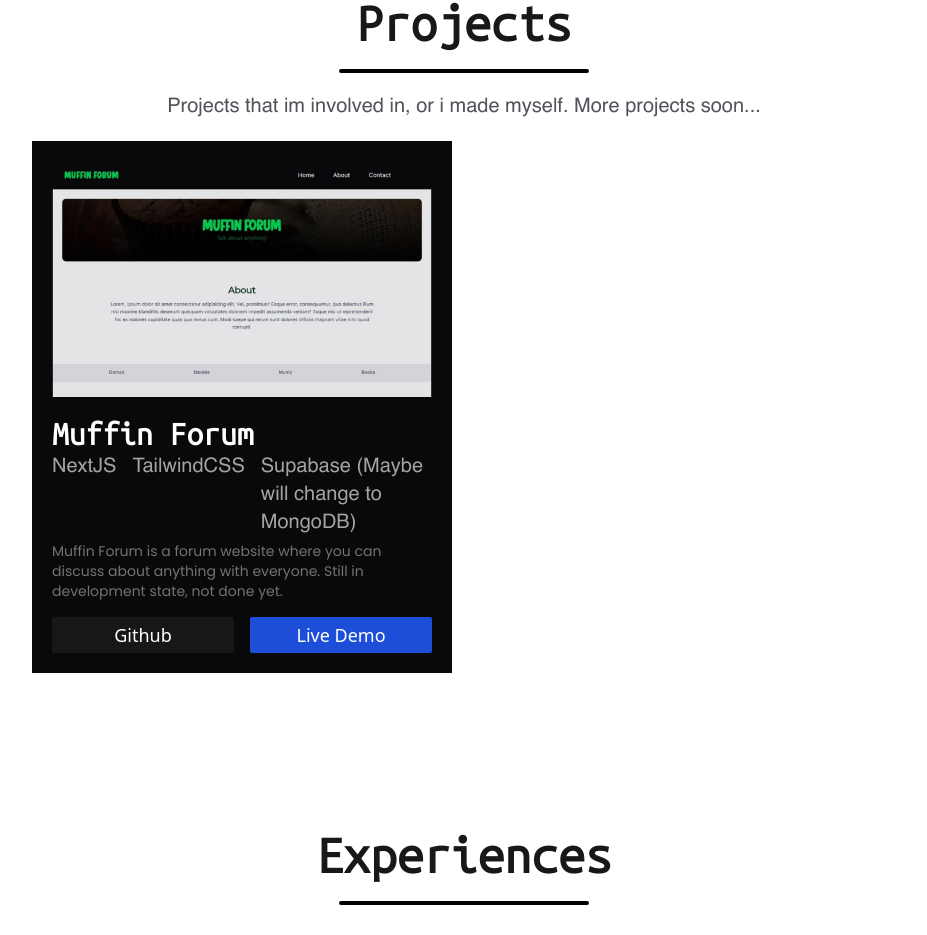
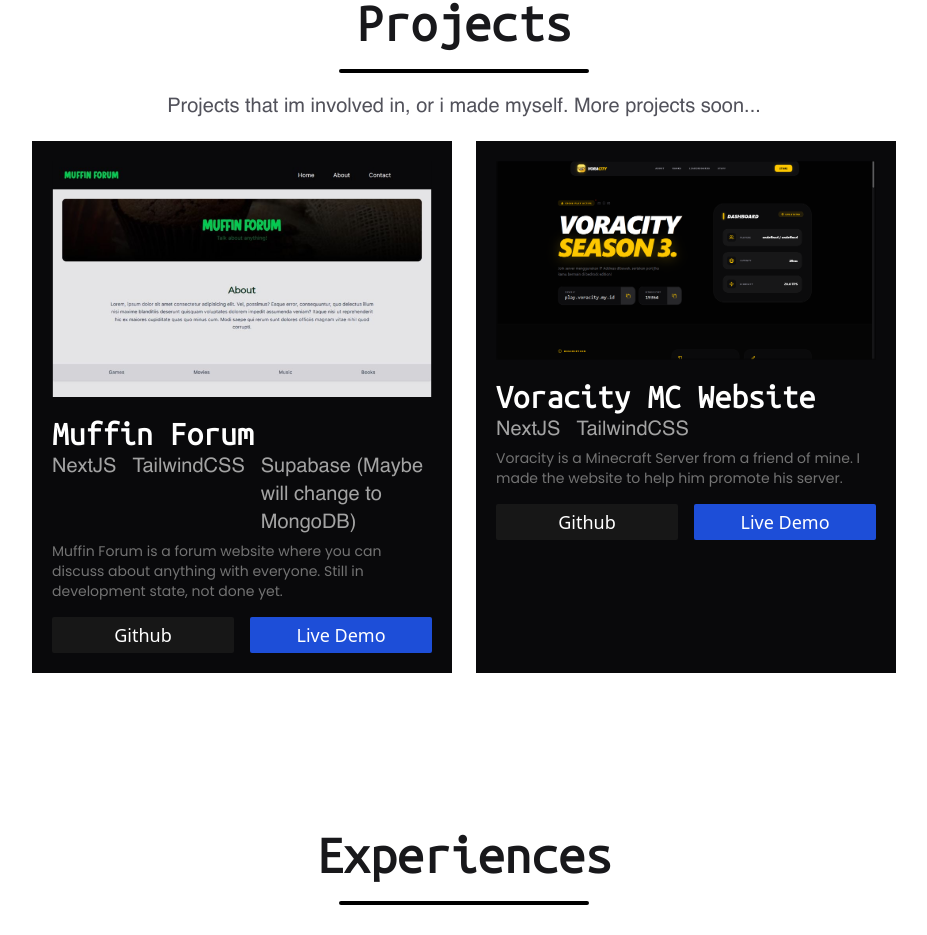
Before and after one commit to mvfflin/mvfflin-profile, a Next.js app: page / in a window 1280 px wide. Shown: the part 2063-2998 px from the top of the page, without its empty margins (176-1103 px from the left). Built offline with nearby package versions, Linux system fonts and the light colour scheme.

Commit message:
feat: updated my projects

```diff
--- a/src/components/projects.tsx
+++ b/src/components/projects.tsx
@@ -41,6 +41,36 @@ export const ProjectSection = () => {
               </a>
             </div>
           </div>
+          <div className="project-item">
+            <img
+              src="./voracity-web.png"
+              className="aspect-auto mx-auto mb-5"
+            ></img>
+            <h1 className="project-title">Voracity MC Website</h1>
+            <div className="project-stacks">
+              <h1>NextJS</h1>
+              <h1>TailwindCSS</h1>
+            </div>
+            <h1 className="project-description">
+              Voracity is a Minecraft Server from a friend of mine. I made the
+              website to help him promote his server.
+            </h1>
+            <div className="grid grid-cols-1 md:grid-cols-2 text-lg gap-4">
+              <a
+                href="https://github.com/mvfflin/voracity-web"
+                className="btn-github"
+              >
+                Github
+              </a>
+              <a
+                href="https://voracity-web.vercel.app/"
+                target="_blank"
+                className="btn-preview"
+              >
+                Live Demo
+              </a>
+            </div>
+          </div>
         </div>
       </div>
     </section>
```
Also changed, not shown: public/voracity-web.png (added).
